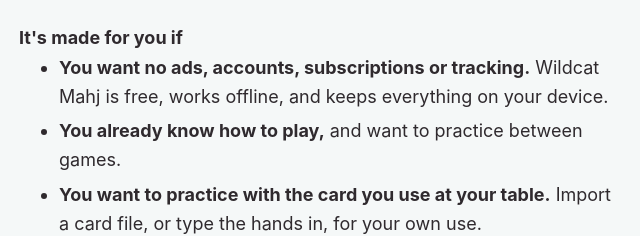
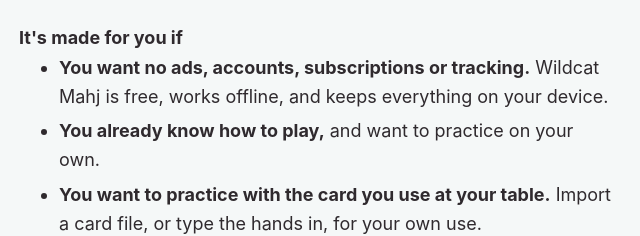
Before and after one commit to ygnessin/wildcat-mahj, a plain HTML site: page index.html in a window 1280 px wide. Shown: the part 884-1120 px from the top of the page, 321-961 px from the left. Drawn offline with Linux system fonts and the light colour scheme.

Commit message:
Say "practice on your own"
Co-Authored-By: Claude Opus 5.5 <noreply@anthropic.com>
Claude-Session: https://claude.ai/code/session_01FD1tHj28rM4bt6Bh5bUKqN

```diff
--- a/index.html
+++ b/index.html
@@ -131,7 +131,7 @@ footer.site p { margin: 0 0 0.5rem; }
     <h3>It's made for you if</h3>
     <ul>
       <li><strong>You want no ads, accounts, subscriptions or tracking.</strong> Wildcat Mahj is free, works offline, and keeps everything on your device.</li>
-      <li><strong>You already know how to play,</strong> and want to practice between games.</li>
+      <li><strong>You already know how to play,</strong> and want to practice on your own.</li>
       <li><strong>You want to practice with the card you use at your table.</strong> Import a card file, or type the hands in, for your own use.</li>
       <li><strong>You want to see which hands you're closest to</strong> as you play. Or turn on Expert mode and play from the card alone, as at a real table.</li>
     </ul>
```
